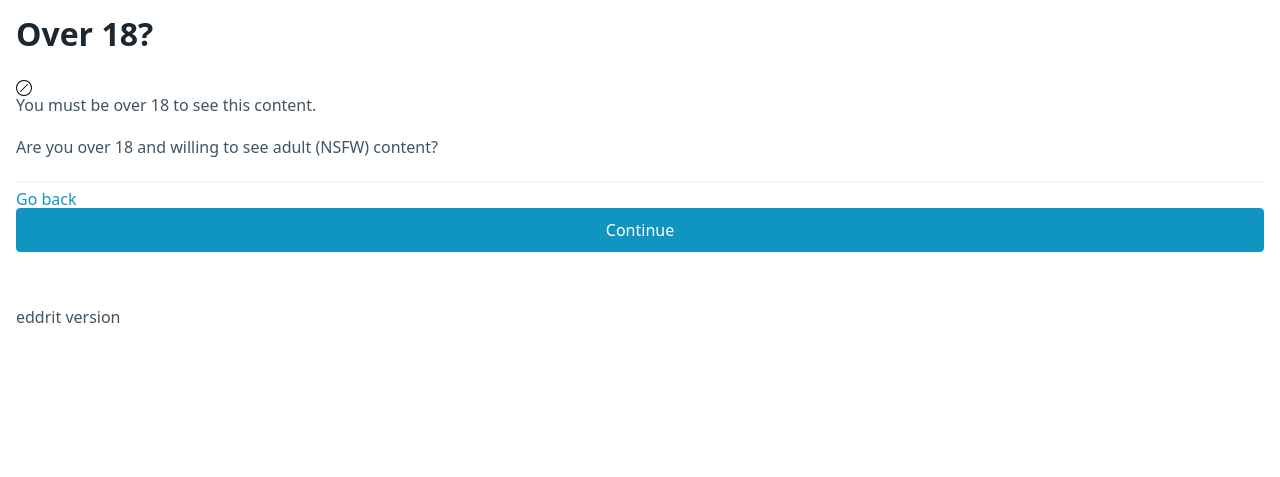
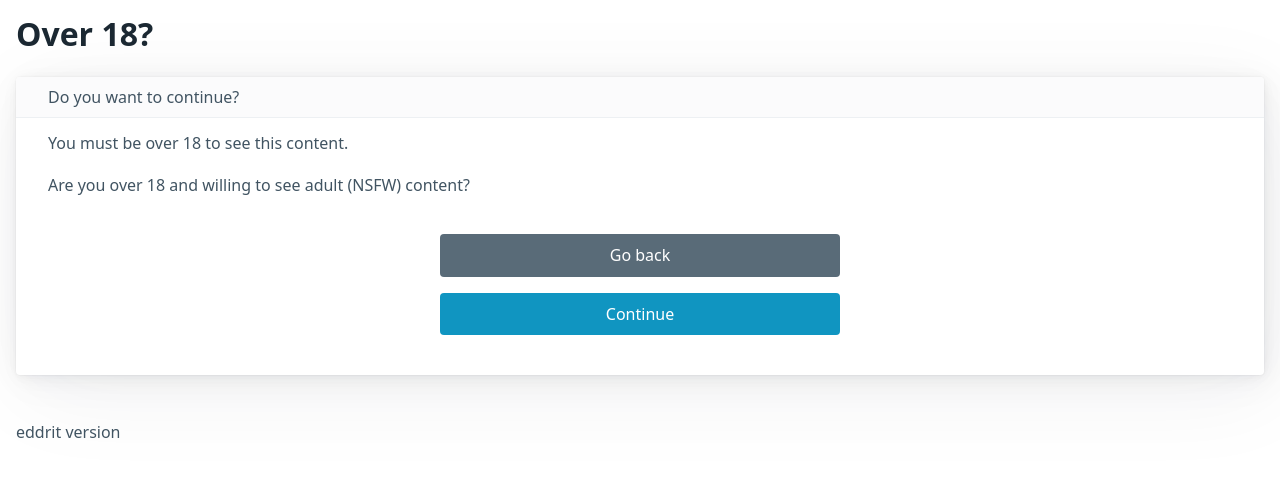
Before and after one commit to corenting/eddrit, a Python web app: template templates/over18.html in a window 1280 px wide. Shown: the part 108-585 px from the top of the page. Run offline with Jinja, Linux system fonts and the light colour scheme; the template is opened without the code that fills it, so the values that code supplies are empty; some libraries are stand-ins or nearby versions.

Commit message:
layout fixes

```diff
--- a/eddrit/__init__.py
+++ b/eddrit/__init__.py
@@ -1 +1 @@
-__version__ = "0.4.0"
+__version__ = "0.4.1"
--- a/pyproject.toml
+++ b/pyproject.toml
@@ -1,6 +1,6 @@
 [tool.poetry]
 name = "eddrit"
-version = "0.4.0"
+version = "0.4.1"
 description = "Alternative Reddit frontend"
 authors = ["corenting <corenting@gmail.com>"]
 license = "MIT"
--- a/static/css/main.css
+++ b/static/css/main.css
@@ -130,3 +142,19 @@ footer {
 .settings-item {
   justify-content: left !important;
 }
+
+/* Over 18 page */
+.over18-button {
+  height: fit-content;
+  margin-bottom: 0;
+  width: 25rem;
+  margin-top: var(--spacing);
+  border: 0;
+  max-width: 100%;
+}
+
+.over18-buttons {
+  width: fit-content;
+  margin: 0 auto;
+  max-width: 100%;
+}
--- a/static/js/main.js
+++ b/static/js/main.js
@@ -69,6 +69,7 @@ function setupVideo(videoElement) {
     videojs(videoElement, {
         'width': width,
         'height': height,
+        'aspectRatio': width > height ? `${width}:${height}` : `${height}:${width}`,
         'controls': !isGif,
         'autoplay': isGif,
         'sources': [{
@@ -80,7 +81,7 @@ function setupVideo(videoElement) {
 
 function initPage() {
     // Init video players
-    var elements = document.getElementsByClassName('post-video');
+    var elements = document.getElementsByClassName('video-js');
     for (var i = 0; i < elements.length; ++i) {
         var video = elements[i];
         setupVideo(video);
--- a/templates/macros/search_results.html
+++ b/templates/macros/search_results.html
@@ -9,7 +9,7 @@
             {% if not subreddit.icon_url %}
             <img src="{{ url_for('static', path='images/icons/globe.svg') }}" height="60" width="60">
             {% else %}
-            <img class="post-image-preview" src="{{ subreddit.icon_url }}" height="60" width="60">
+            <img class="post-image-thumbnail" src="{{ subreddit.icon_url }}" height="60" width="60">
             {% endif %}
         </span>
 
@@ -17,7 +17,7 @@
         <div class="col">
             <!-- Title + flairs -->
             <div class="col post-title">
-                <a href="{{ subreddit.url }}">
+                <a href="{{ url_for('subreddit', path=subreddit.name) }}">
                     <strong>{{ subreddit.title }}</strong>
                 </a>
             </div>
--- a/templates/over18.html
+++ b/templates/over18.html
@@ -3,25 +3,20 @@
 {% extends "base.html" %}
 
 {% block main_content %}
-<div class="columns is-mobile is-centered">
-    <div class='column card is-half'>
-        <div class="card-image has-text-centered">
-                <img class='image is-inline-block is-128x128' src="{{ url_for('static', path='images/icons/slash-circle.svg') }}">
-        </div>
-        <div class='card-content'>
-            <p class="has-text-centered">You must be over 18 to see this content.</p>
-            <p class="has-text-centered">Are you over 18 and willing to see adult (NSFW) content?</p>
-            <hr />
-            <div class="is-centered buttons">
-                <a class="button is-link is-large" href="{{ url_for('root', path='') }}">
-                    Go back
-                </a>
-                <form action="/over18" method="post">
-                    <button type="submit" name="continue" value="{{ destination_link }}" class="button is-link is-large">Continue</button>
-                </form>
-            </div>
-        </div>
+<article>
+    <header>
+        Do you want to continue?
+    </header>
+    <p>You must be over 18 to see this content.</p>
+    <p >Are you over 18 and willing to see adult (NSFW) content?</p>
+    <div class="over18-buttons">
+        <a role="button" class="over18-button secondary" href="{{ url_for('root', path='') }}">
+            Go back
+        </a>
+        <form action="/over18" method="post">
+            <button class="over18-button" role="button" type="submit" name="continue" value="{{ destination_link }}">Continue</button>
+        </form>
     </div>
-</div>
+</article>
 
 {% endblock %}
--- a/templates/posts_list.html
+++ b/templates/posts_list.html
@@ -87,7 +87,7 @@
 {% endblock %}
 
 {% block bottom_content %}
-<div class="row posts-list-pagination">
+<div class="row justify-content-center">
     <a href="{{ previous_url }}" class="col-3 posts-list-pagination-button contrast outline" role="button" {{ 'disabled'
         if not pagination.before_post_id else '' }}>
         Newer
```
Also changed, not shown: other parts of static/css/main.css (+22 -10 lines), templates/macros/post.html (+8 -6 lines).
